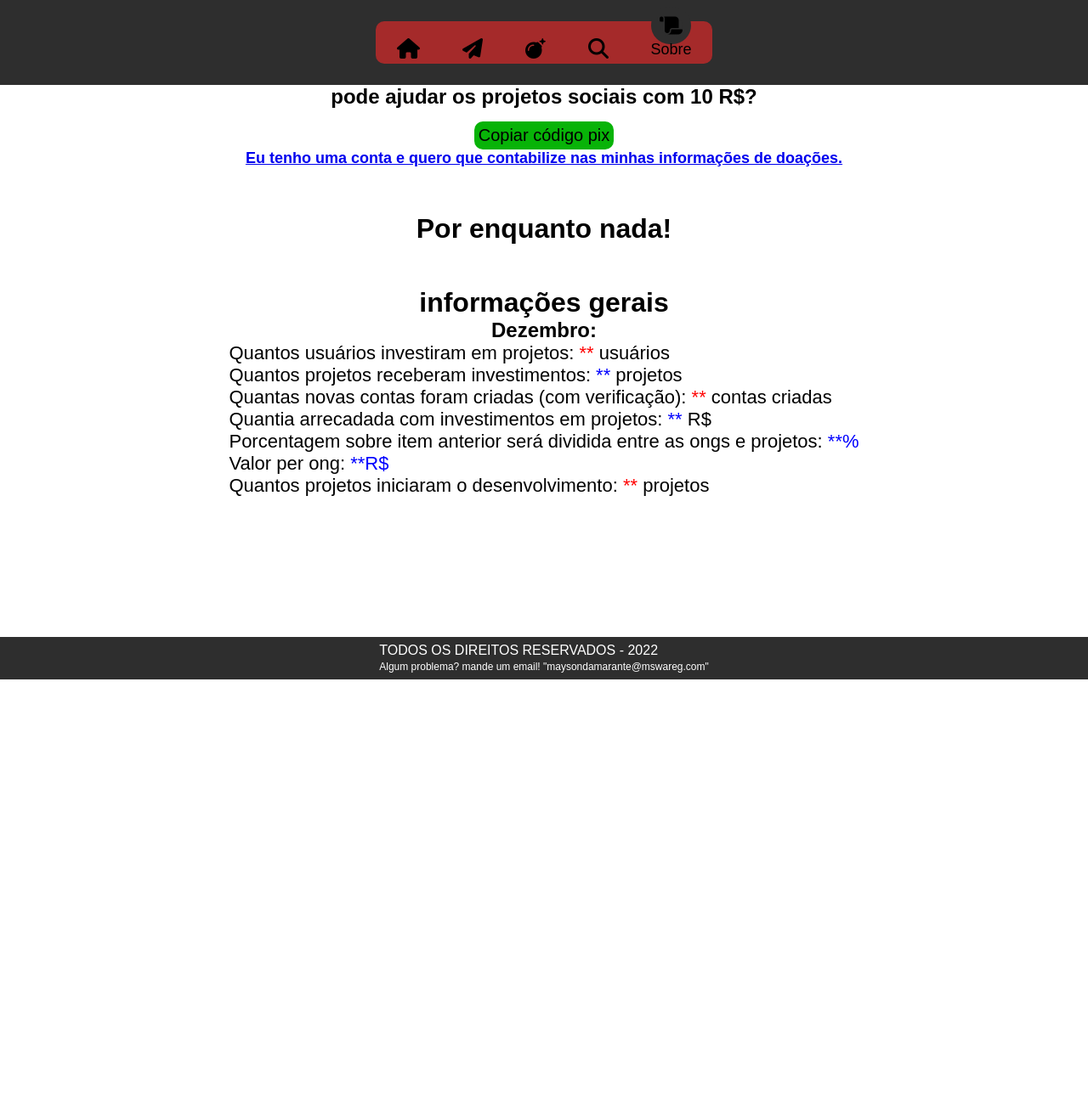
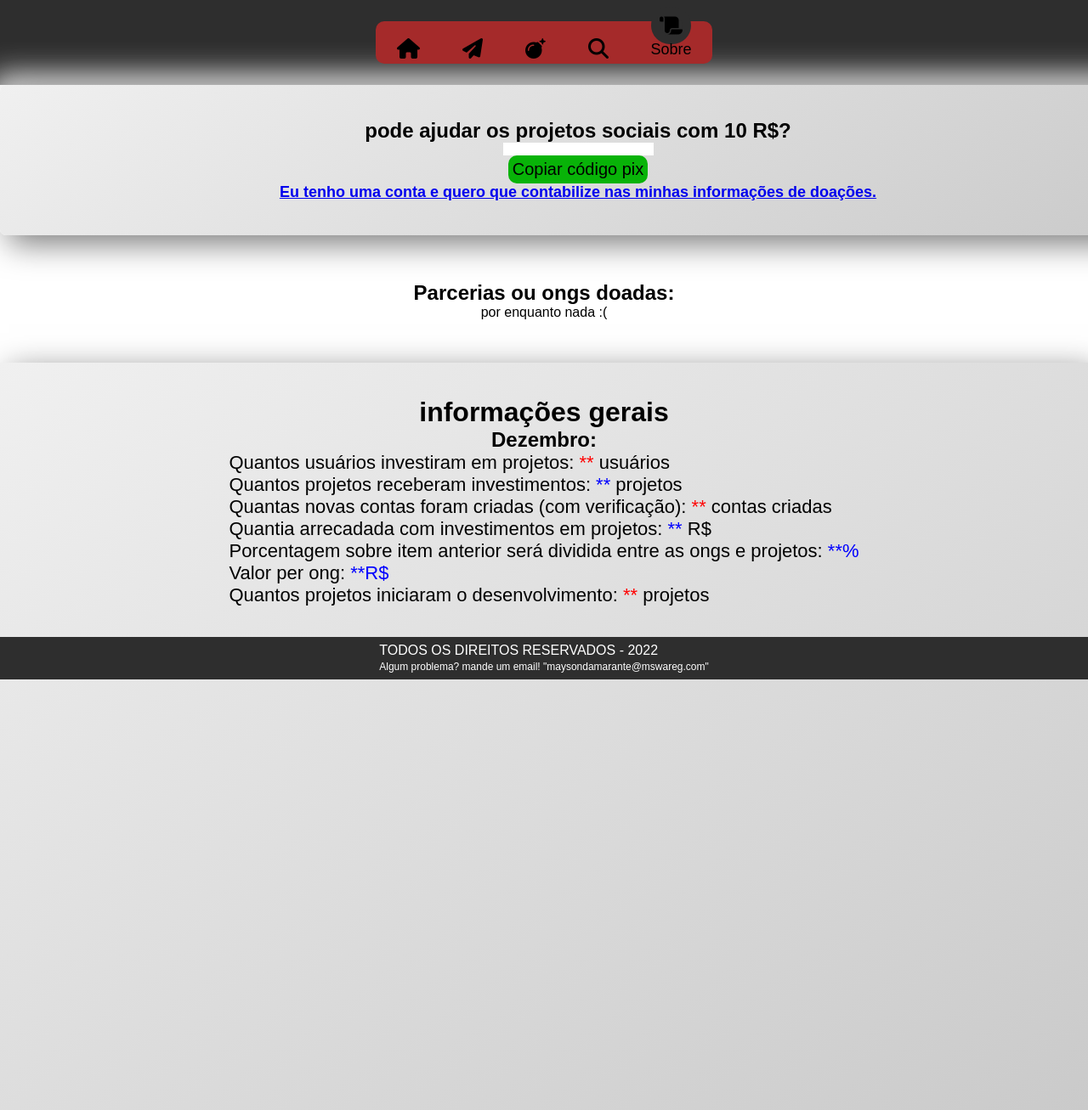
Before and after one commit to MaysonD4rk/MswaregFront, a Node project: template views/aboutUs.ejs in a window 1280 px wide; the page is wider, and only the part inside the window is pictured. Shown: that part at 85% size. Before the commit the page ends 800 px from the top of that part, so only its background shows below. Run offline with Node 20 templates, Linux system fonts and the light colour scheme; the template is opened without the code that fills it, so the values that code supplies are empty; some libraries are stand-ins or nearby versions.

Commit message:
atualização

```diff
--- a/public/css/aboutUs.css
+++ b/public/css/aboutUs.css
@@ -49,6 +49,11 @@
     font-weight: bold;
     font-size: 24px;
     text-align: center;
+    border-radius: 7px;
+    background: linear-gradient(145deg, #f0f0f0, #cacaca);
+    box-shadow: 10px 10px 37px #7b7b7b,
+        -10px -10px 37px #ffffff;
+    padding: 40px;
 }
 
 /*//////mswareg////////*/
@@ -61,6 +66,10 @@
     display: flex;
     align-items: center;
     flex-direction: column;
+    background: linear-gradient(145deg, #f0f0f0, #cacaca);
+    box-shadow: 10px 10px 37px #7b7b7b,
+        -10px -10px 37px #ffffff;
+    padding: 40px;
 
 }
 #mswareg-info{
--- a/views/aboutUs.ejs
+++ b/views/aboutUs.ejs
@@ -26,7 +26,8 @@
     <br><br><br>
     <div id="content">
         <div id="partnerships">
-            <h1>Por enquanto nada!</h1>
+            <h2>Parcerias ou ongs doadas: </h2>
+            <p>por enquanto nada :(</p>
         </div>
 <hr><hr>
         <div id="mswareg">
```
